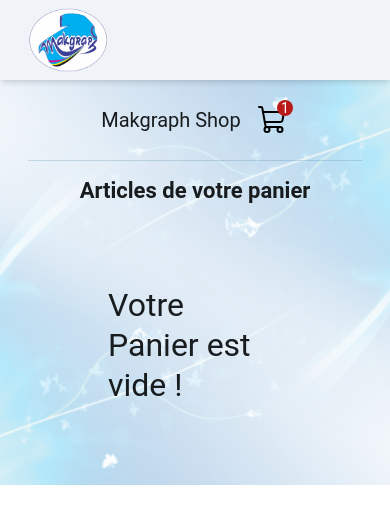
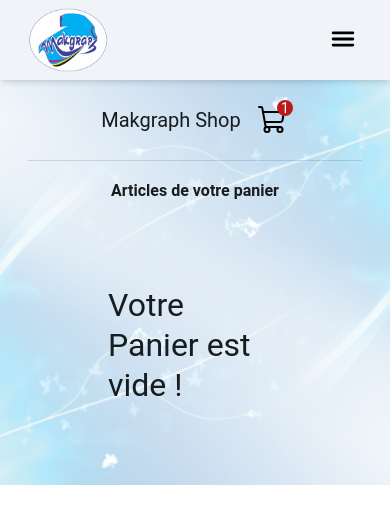
Before and after one commit to Makgraph/makgraph_website, a React (Vite) app: page /cart in a window 390 px wide. Shown: the top 524 px of the page. Built offline with nearby package versions, Linux system fonts and the light colour scheme.

Commit message:
no commit

```diff
--- a/src/components/shop/Cart.jsx
+++ b/src/components/shop/Cart.jsx
@@ -13,7 +13,7 @@ const Cart = () => {
   return (
     <div className="flex mx-7 md:mx-6 lg:mx-[156px] xl:px-[200px] border-t border-primary/20 flex-col justify-center items-center">
       <div className="mt-4">
-        <h4>
+        <h4 className="text-[16px] md:text-[22px]">
           <b>Articles de votre panier</b>
         </h4>
       </div>
@@ -25,7 +25,7 @@ const Cart = () => {
         })}
       </div>
       {totalAmount > 0 ? (
-        <div className="checkout">
+        <div className="caisse">
           <h5 className="ml-[10px]">
             <b>Sous-total: $ {totalAmount}</b>
           </h5>
--- a/src/components/shop/CartItem.jsx
+++ b/src/components/shop/CartItem.jsx
@@ -7,7 +7,7 @@ const CartItem = (props) => {
     useContext(ShopContext);
 
   return (
-    <div className=" w-[100%]  h-[150px] flex items-center shadow-[0_3px_15px_rgba(0,0,0,0.3)] rounded-[25px] p-[20px] m-[30px]">
+    <div className=" w-[100%] md:w-[550px]  h-[100%] md:h-[150px] flex items-center shadow-[0_3px_15px_rgba(0,0,0,0.3)] rounded-[25px] px-3 py-2 m-3 md:m-[30px]">
       <img src={productImage} className="w-[105px] rounded-[20px]" />
       <div className="w-[100%] ">
         <h5 className="m-4">
--- a/src/components/shop/ShopScreen.jsx
+++ b/src/components/shop/ShopScreen.jsx
@@ -5,7 +5,7 @@ import Product from "./Product";
 const ShopScreen = () => {
   return (
     <div>
-      <div className=" p-screen  py:-4 md:py-5 gap-10 md:gap-20  items-center justify-center sm:grid sm:grid-cols-3 grid grid-cols-2">
+      <div className=" p-screen  py-4 md:py-5 gap-10 md:gap-20  items-center justify-center sm:grid sm:grid-cols-3 grid grid-cols-2">
         {PRODUCTS.map((product) => (
           <Product data={product} />
         ))}
```
